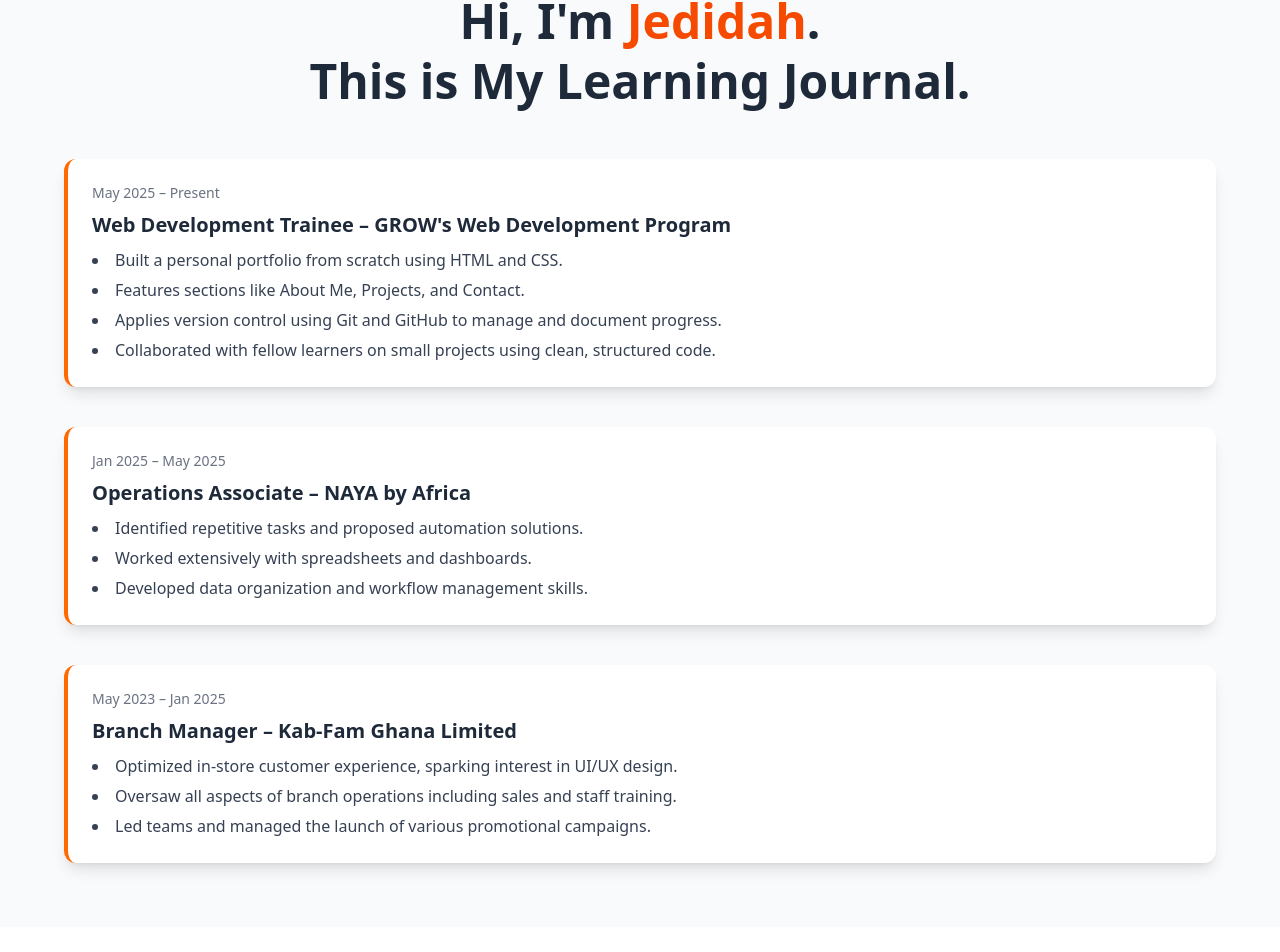
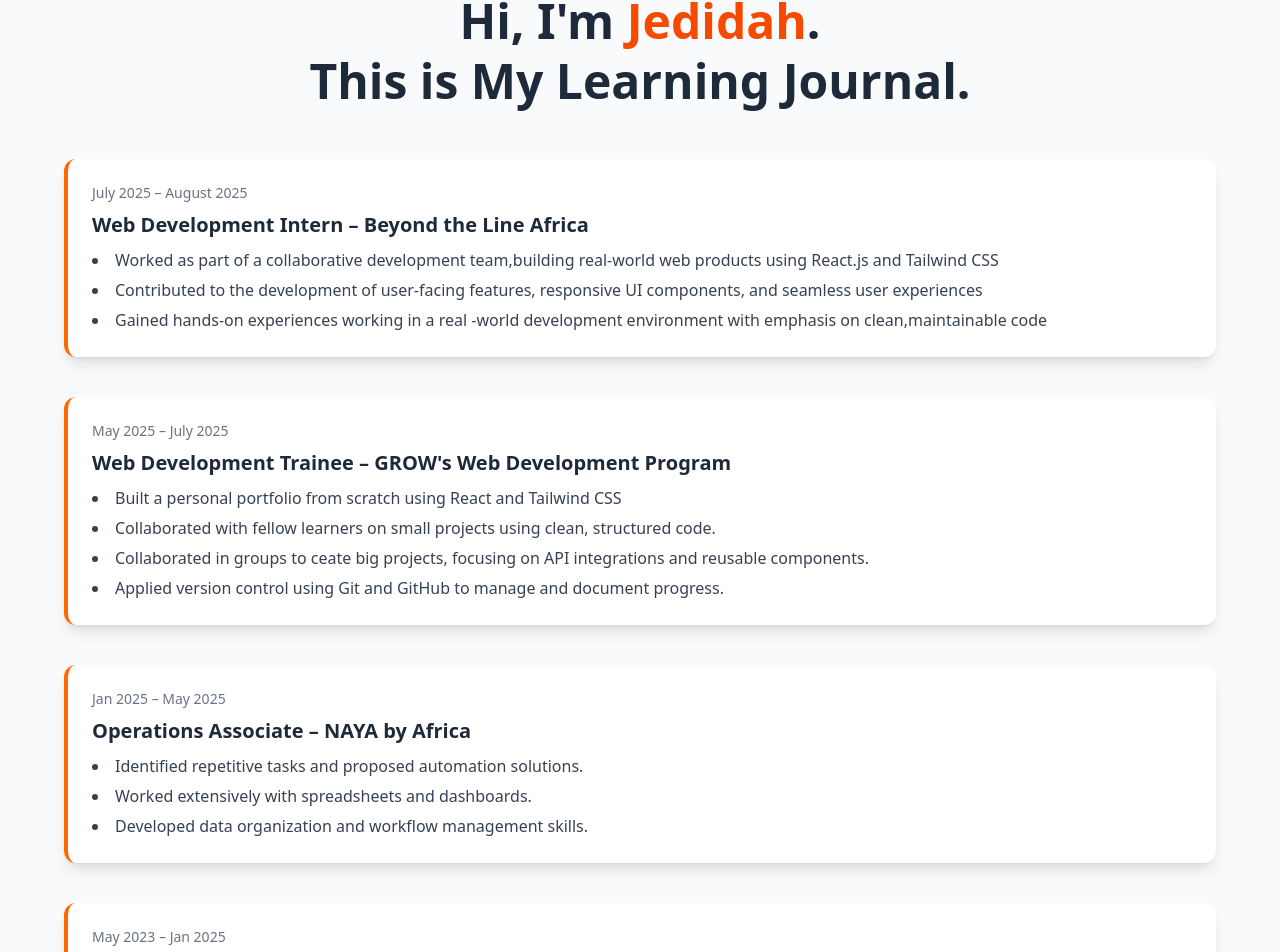
Before and after one commit to Jedidah-Roberts/UPDATED-PORTFOLIO, a React (Vite) app: page / in a window 1280 px wide. Shown: the part 4477-5429 px from the top of the page. Built offline with nearby package versions, Linux system fonts and the light colour scheme.

Commit message:
updated experiences

```diff
--- a/src/pages/Experience.jsx
+++ b/src/pages/Experience.jsx
@@ -25,26 +25,46 @@
         {/* Experience Timeline */}
         <div className="space-y-10">
 
-          {/* Experience Item */}
+          {/*  Item 1*/}
+           <motion.div
+            className="bg-white shadow-lg rounded-xl p-6 border-l-4 border-orange-500"
+            initial={{ opacity: 0, x: -30 }}
+          animate={{ opacity: 1, x: 0 }}
+          transition={{ duration: 0.7 }}
+          >
+            <span className="text-sm text-gray-500 font-medium block mb-2">July 2025 – August 2025</span>
+            <h3 className="text-xl font-semibold text-gray-800 mb-2">
+              Web Development Intern – Beyond the Line Africa
+            </h3>
+            <ul className="list-disc list-inside text-gray-700 leading-relaxed space-y-1">
+              <li>Worked as part of a collaborative development team,building real-world web products using React.js and Tailwind CSS</li>
+              <li>Contributed to the development of user-facing features, responsive UI components, and seamless user experiences</li>
+              <li>Gained hands-on experiences working in a real -world development environment with emphasis on clean,maintainable code </li>
+
+
+            </ul>
+          </motion.div>
+          {/* Item 2 */}
           <motion.div
             className="bg-white shadow-lg rounded-xl p-6 border-l-4 border-orange-500"
             initial={{ opacity: 0, x: -30 }}
           animate={{ opacity: 1, x: 0 }}
           transition={{ duration: 0.7 }}
           >
-            <span className="text-sm text-gray-500 font-medium block mb-2">May 2025 – Present</span>
+            <span className="text-sm text-gray-500 font-medium block mb-2">May 2025 – July 2025</span>
             <h3 className="text-xl font-semibold text-gray-800 mb-2">
               Web Development Trainee – GROW's Web Development Program
             </h3>
             <ul className="list-disc list-inside text-gray-700 leading-relaxed space-y-1">
-              <li>Built a personal portfolio from scratch using HTML and CSS.</li>
-              <li>Features sections like About Me, Projects, and Contact.</li>
-              <li>Applies version control using Git and GitHub to manage and document progress.</li>
+              <li>Built a personal portfolio from scratch using React and Tailwind CSS</li>
               <li>Collaborated with fellow learners on small projects using clean, structured code.</li>
+              <li>Collaborated in groups to ceate big projects, focusing on API integrations and reusable components.</li>
+              <li>Applied version control using Git and GitHub to manage and document progress.</li>
+
             </ul>
           </motion.div>
 
-          {/* Experience Item */}
+          {/*  Item 3*/}
           <motion.div
             className="bg-white shadow-lg rounded-xl p-6 border-l-4 border-orange-500"
             initial={{ opacity: 0, x: -30 }}
@@ -62,7 +82,7 @@
             </ul>
           </motion.div>
 
-          {/* Experience Item */}
+          {/* Item 4 */}
           <motion.div
             className="bg-white shadow-lg rounded-xl p-6 border-l-4 border-orange-500"
            initial={{ opacity: 0, x: -30 }}
```
